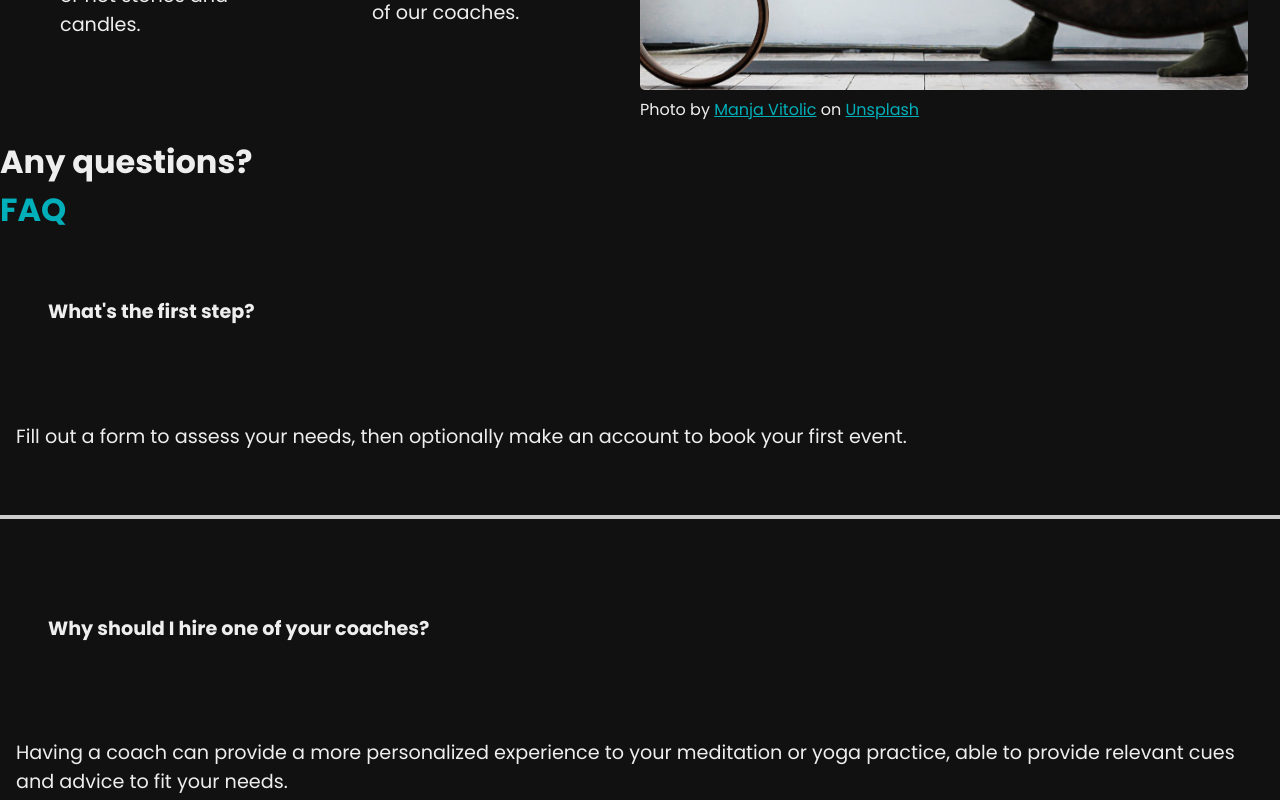
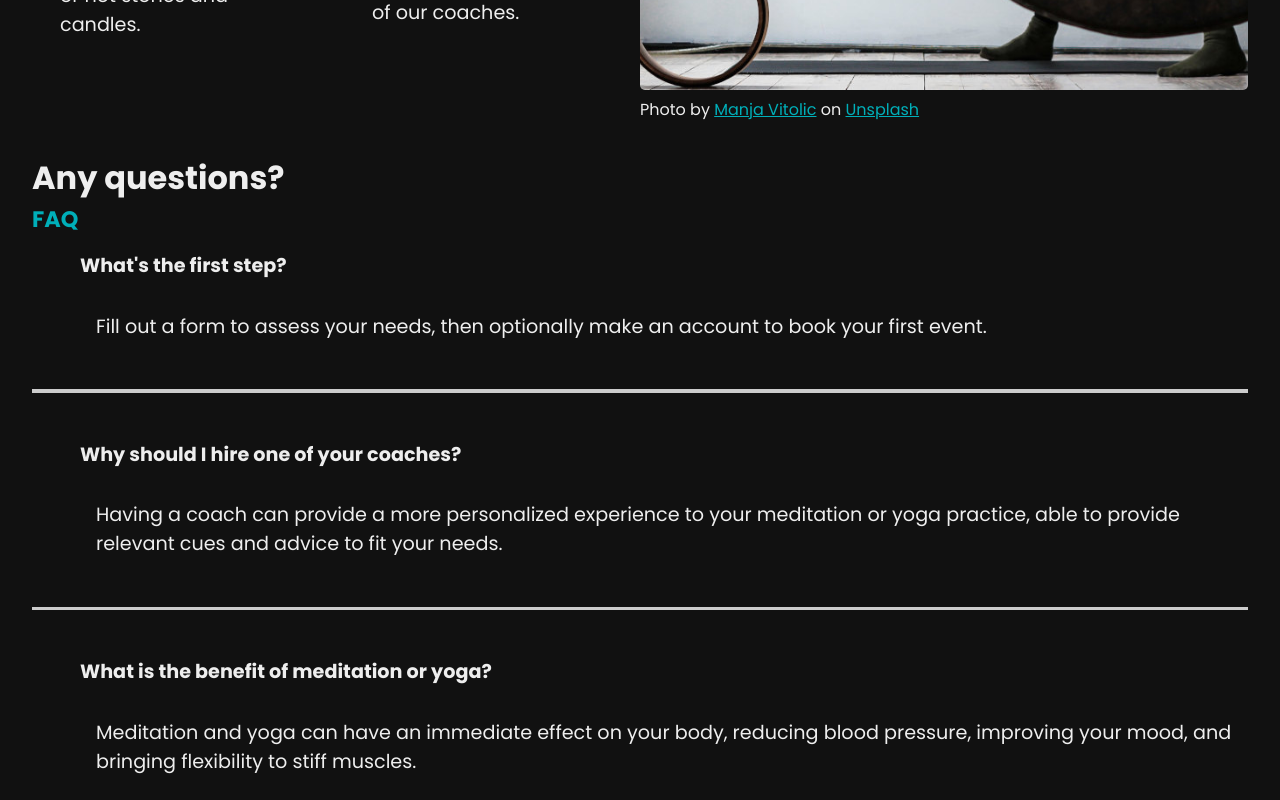
Before and after one commit to hdevilbiss/react-portfolio-website, a React (Create React App) app: page / in a window 1280 px wide. Shown: the part 1440-2240 px from the top of the page. Built offline with nearby package versions, Linux system fonts and the light colour scheme.

Commit message:
💄 Common-ize section & font-size styles

```diff
--- a/src/components/FaqSection.jsx
+++ b/src/components/FaqSection.jsx
@@ -47,9 +47,8 @@ const FaqSection = () => {
 }
 
 const StyledFaq = styled.div`
-  h3, h4 {
-    font-size: 2rem;
-  }
+  min-height: 90vh;
+  padding: 1rem 2rem;
   header {
     margin-left: auto;
     margin-right: auto;
@@ -62,20 +61,21 @@ const StyledFaq = styled.div`
   }
   .question {
     cursor: pointer;
-    padding: 3rem;
+    padding-left: 3rem;
   }
   .answer {
-    padding: 1rem;
+    padding-left: 4rem;
   }
   @media only screen and (max-width: 640px) {
       .faq-line {
         height: 0.1rem;
+        margin: 1rem 0rem;
       }
       .question {
         padding: 1rem;
       }
       .answer {
-        padding: 0rem;
+        padding: 1.5rem;
       }
   }
 `;
--- a/src/components/GlobalStyle.jsx
+++ b/src/components/GlobalStyle.jsx
@@ -74,9 +74,12 @@ img {
       margin-right: auto;
     }
     h2 {
-      font-size: 2rem;
+      font-size: 2.5rem;
     }
-    h3, h4, h5, h6, p {
+    h3, h4 {
+      font-size: 1.5rem;
+    }
+    h5, h6, p {
       font-size: 1rem;
     }
   }
```
